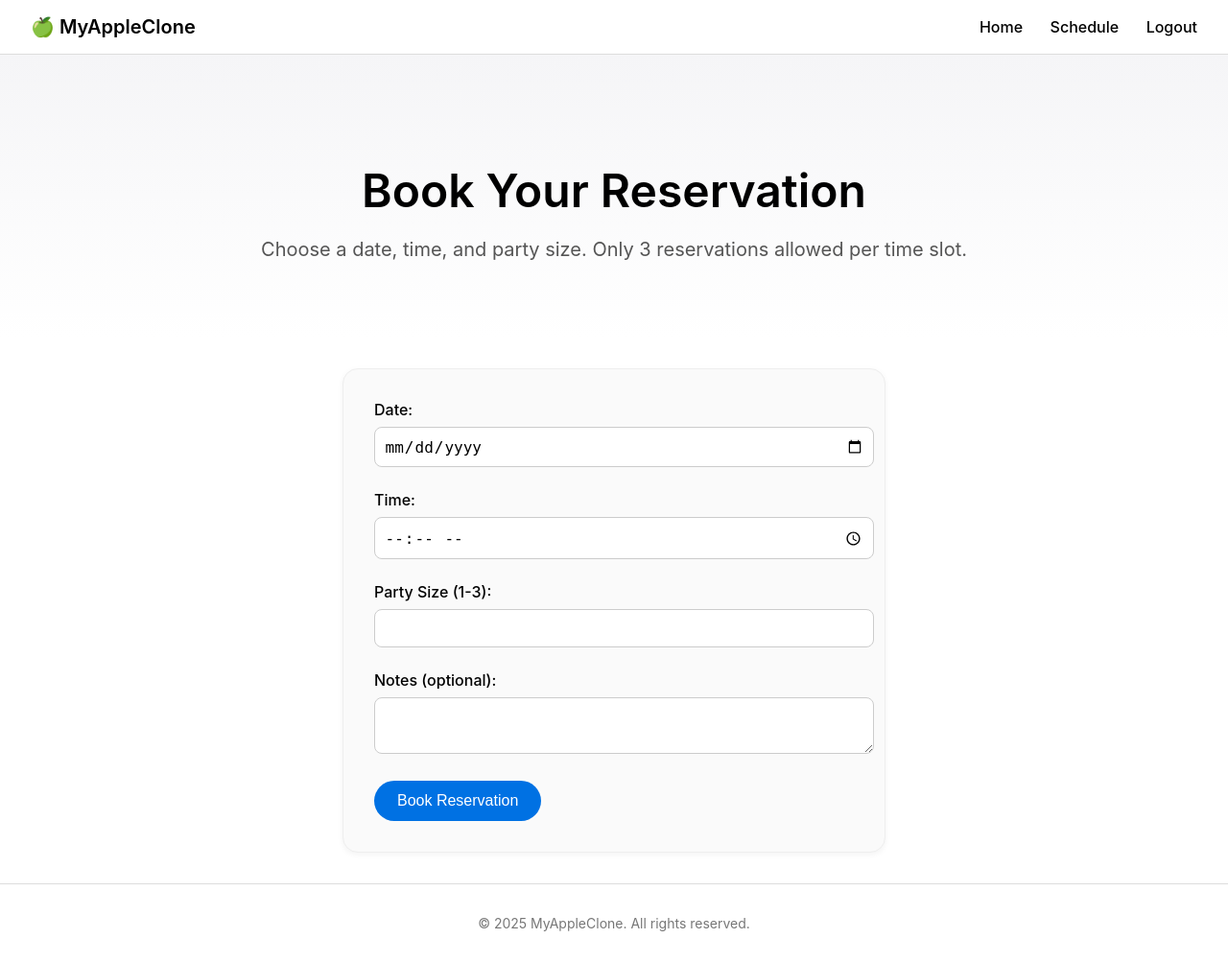
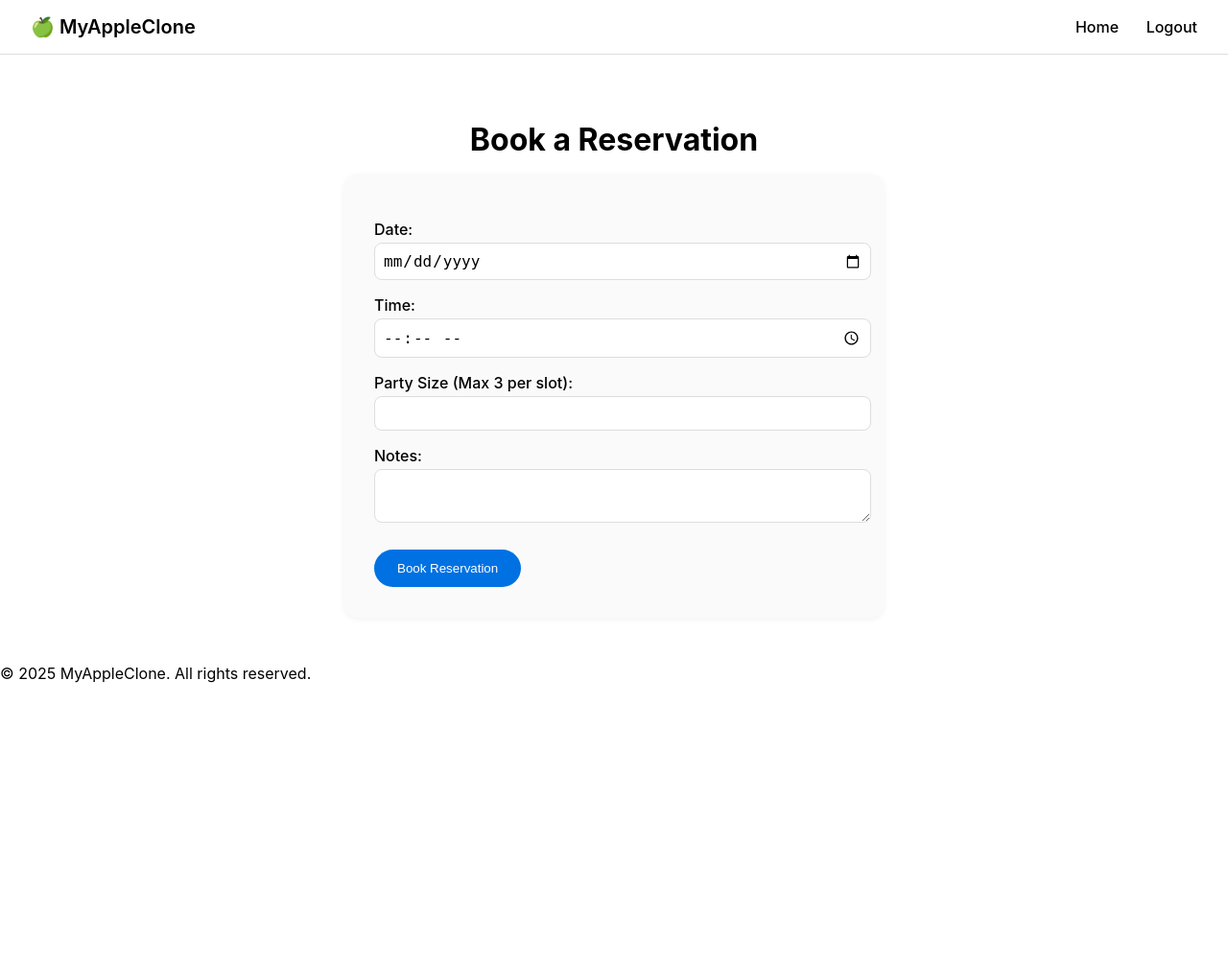
Before and after one commit to Ben-Meredith/signup1.0, a Flask app: template templates/schedule.html in a window 1280 px wide. Shown: the whole page at 96% size. After the commit the page ends 712 px from the top, so only its background shows below. Run offline with Flask 3, Linux system fonts and the light colour scheme; the template is opened without the code that fills it, so the values that code supplies are empty; data comes from the database, SQL or seed files in the repository.

Commit message:
Update schedule.html

```diff
--- a/templates/schedule.html
+++ b/templates/schedule.html
@@ -3,83 +3,21 @@
 <head>
 <meta charset="UTF-8">
 <meta name="viewport" content="width=device-width, initial-scale=1.0">
-    <title>Schedule a Reservation</title>
+<title>Book a Reservation</title>
 <style>
-        body {
-            margin: 0;
-            font-family: -apple-system, BlinkMacSystemFont, "Segoe UI", Roboto, sans-serif;
-            background-color: #fff;
-            color: #000;
-        }
-        header {
-            display: flex;
-            justify-content: space-between;
-            align-items: center;
-            padding: 1rem 2rem;
-            border-bottom: 1px solid #ddd;
-            position: sticky;
-            top: 0;
-            background: #fff;
-            z-index: 100;
-        }
+    body { margin: 0; font-family: -apple-system, BlinkMacSystemFont, "Segoe UI", Roboto, sans-serif; background: #fff; color: #000; }
+    header { display: flex; justify-content: space-between; align-items: center; padding: 1rem 2rem; border-bottom: 1px solid #ddd; position: sticky; top: 0; background: #fff; z-index: 100; }
     .logo { font-weight: 600; font-size: 1.25rem; }
-        nav a {
-            text-decoration: none;
-            color: #000;
-            margin-left: 1.5rem;
-            font-weight: 500;
-            transition: color 0.2s;
-        }
+    nav a { text-decoration: none; color: #000; margin-left: 1.5rem; font-weight: 500; transition: color 0.2s; }
     nav a:hover { color: #0071e3; }
-        .hero {
-            text-align: center;
-            padding: 5rem 2rem 3rem 2rem;
-            background: linear-gradient(180deg, #f5f5f7, #fff);
-        }
-        .hero h1 { font-size: 3rem; font-weight: 600; margin-bottom: 1rem; }
-        .hero p { font-size: 1.25rem; color: #555; margin-bottom: 2rem; }
-        form {
-            max-width: 500px;
-            margin: 2rem auto;
-            padding: 2rem;
-            border: 1px solid #eee;
-            border-radius: 16px;
-            background: #fafafa;
-            box-shadow: 0 2px 6px rgba(0,0,0,0.05);
-        }
-        label {
-            display: block;
-            margin-bottom: 0.5rem;
-            font-weight: 500;
-        }
-        input, select, textarea {
-            width: 100%;
-            padding: 0.6rem;
-            margin-bottom: 1.5rem;
-            border-radius: 8px;
-            border: 1px solid #ccc;
-            font-size: 1rem;
-        }
-        button {
-            background-color: #0071e3;
-            color: #fff;
-            padding: 0.75rem 1.5rem;
-            border: none;
-            border-radius: 1.5rem;
-            font-size: 1rem;
-            cursor: pointer;
-            transition: background 0.2s;
-        }
+    .section { padding: 3rem 2rem; text-align: center; }
+    h1 { font-size: 2rem; margin-bottom: 1rem; }
+    form { max-width: 500px; margin: 0 auto; text-align: left; background: #fafafa; padding: 2rem; border-radius: 16px; box-shadow: 0 2px 6px rgba(0,0,0,0.05); }
+    label { display: block; margin-top: 1rem; font-weight: 500; }
+    input, textarea { width: 100%; padding: 0.5rem; margin-top: 0.25rem; border: 1px solid #ddd; border-radius: 8px; font-size: 1rem; }
+    button { margin-top: 1.5rem; padding: 0.75rem 1.5rem; background-color: #0071e3; color: #fff; border: none; border-radius: 1.5rem; font-weight: 500; cursor: pointer; transition: background 0.2s; }
     button:hover { background-color: #005bb5; }
-        .error { color: red; margin-bottom: 1rem; font-weight: 500; }
-        footer {
-            text-align: center;
-            padding: 2rem;
-            font-size: 0.875rem;
-            color: #777;
-            border-top: 1px solid #ddd;
-            margin-top: 2rem;
-        }
+    .error { color: red; margin-top: 1rem; }
 </style>
 </head>
 <body>
@@ -87,35 +25,29 @@
     <div class="logo">🍏 MyAppleClone</div>
     <nav>
         <a href="/">Home</a>
-        <a href="/schedule">Schedule</a>
         <a href="/logout">Logout</a>
     </nav>
 </header>
 
-<div class="hero">
-    <h1>Book Your Reservation</h1>
-    <p>Choose a date, time, and party size. Only 3 reservations allowed per time slot.</p>
-</div>
-
-<form method="POST" action="/schedule">
-    {% if error %}
-        <div class="error">{{ error }}</div>
+<div class="section">
+    <h1>Book a Reservation</h1>
+    <form method="POST">
+        {% with messages = get_flashed_messages() %}
+            {% if messages %}
+                <div class="error">{{ messages[0] }}</div>
             {% endif %}
-
-    <label for="date">Date:</label>
-    <input type="date" id="date" name="date" value="{{ form_values.date if form_values else '' }}" required>
-
-    <label for="time">Time:</label>
-    <input type="time" id="time" name="time" value="{{ form_values.time if form_values else '' }}" required>
-
-    <label for="party_size">Party Size (1-3):</label>
-    <input type="number" id="party_size" name="party_size" min="1" max="3" value="{{ form_values.party_size if form_values else '' }}" required>
-
-    <label for="notes">Notes (optional):</label>
-    <textarea id="notes" name="notes">{{ form_values.notes if form_values else '' }}</textarea>
-
+        {% endwith %}
+        <label>Date:</label>
+        <input type="date" name="date" required>
+        <label>Time:</label>
+        <input type="time" name="time" required>
+        <label>Party Size (Max 3 per slot):</label>
+        <input type="number" name="party_size" min="1" max="10" required>
+        <label>Notes:</label>
+        <textarea name="notes"></textarea>
         <button type="submit">Book Reservation</button>
     </form>
+</div>
 
 <footer>
     &copy; 2025 MyAppleClone. All rights reserved.
```
Lines whose indentation alone changed are shown as unchanged.
